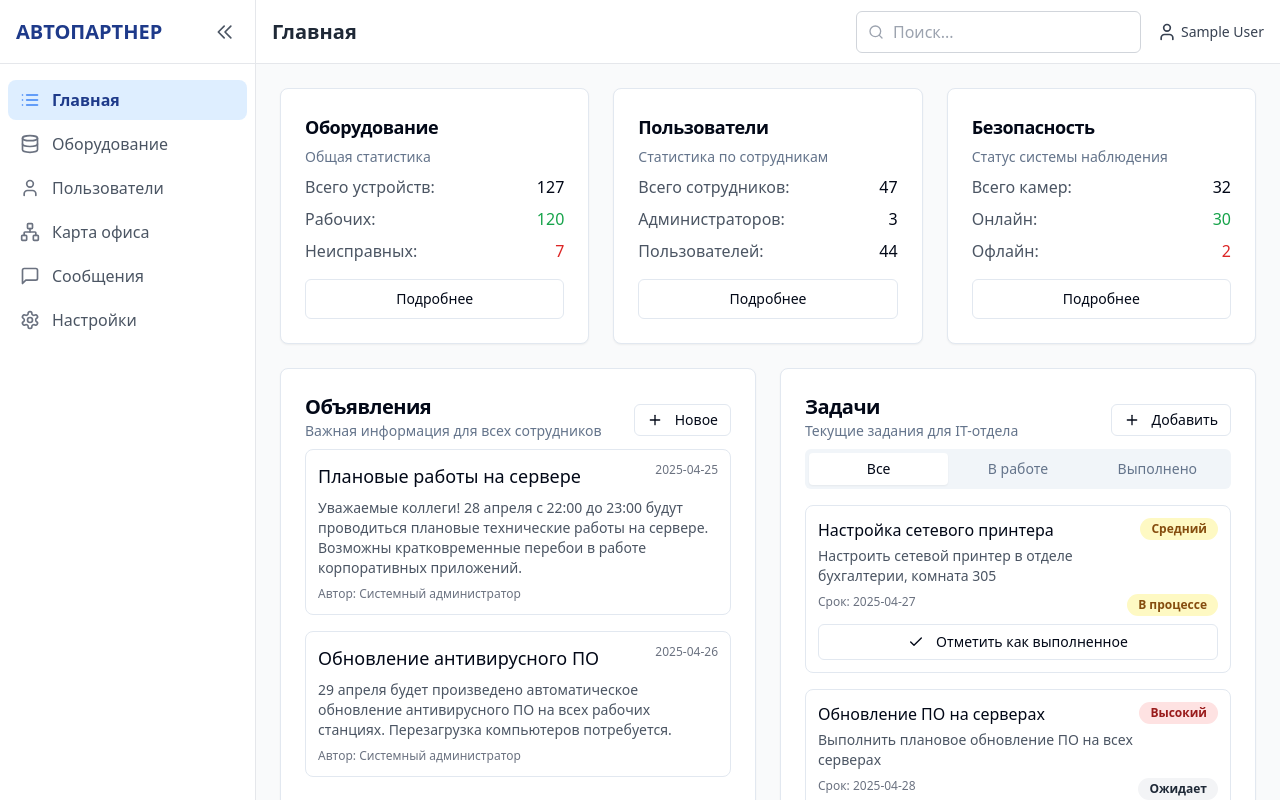
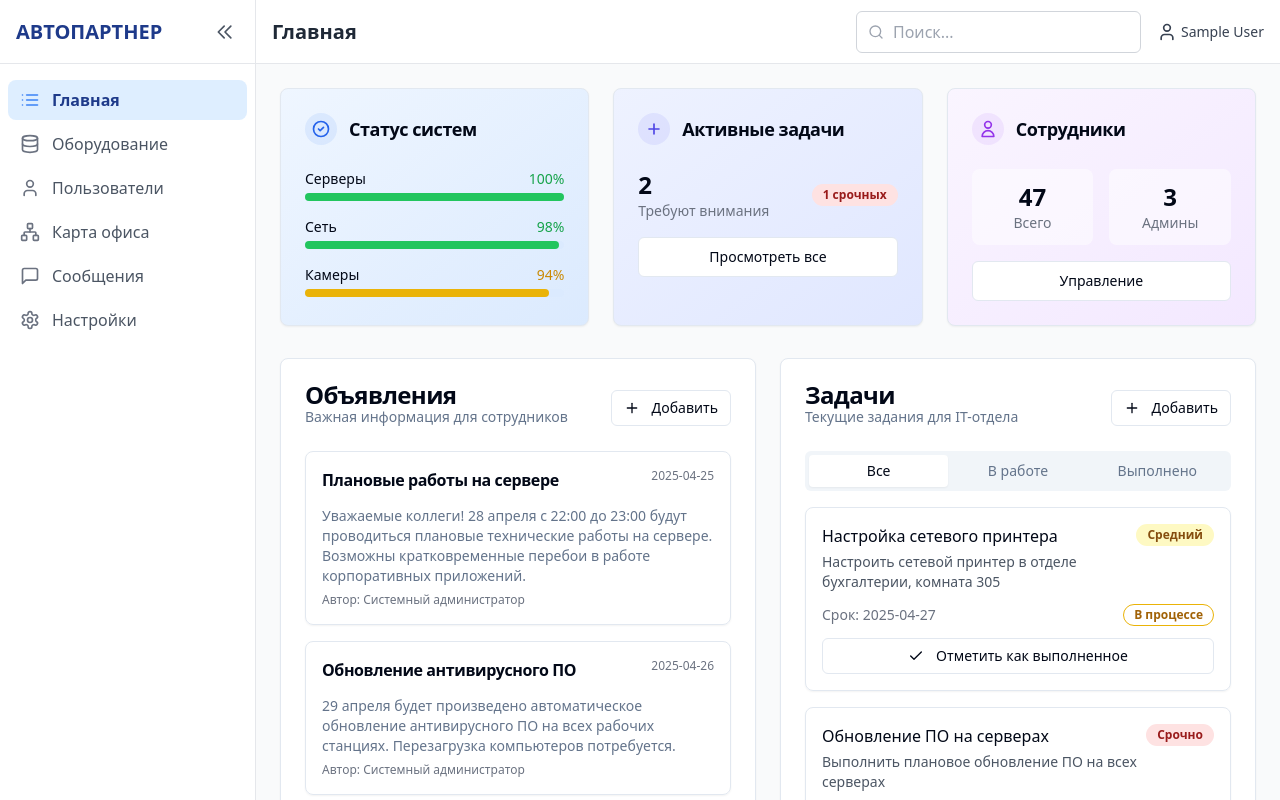
Before and after one commit to danilakuzin01/autopartner-infra-hub-24, a React (Vite) app: page /dashboard in a window 1280 px wide. Shown: the top 800 px of the page. Built offline with nearby package versions, Linux system fonts and the light colour scheme; sample sign-in values are in the browser's storage.

Commit message:
Refactor: Improve UI with card-based design

```diff
--- a/src/pages/Dashboard.tsx
+++ b/src/pages/Dashboard.tsx
@@ -1,4 +1,3 @@
-
 import React, { useState } from "react";
 import { Card, CardContent, CardDescription, CardHeader, CardTitle } from "@/components/ui/card";
 import { Button } from "@/components/ui/button";
@@ -76,130 +75,149 @@ const Dashboard = () => {
     },
   ]);
 
-  const priorityColors = {
-    low: "bg-blue-100 text-blue-800",
-    medium: "bg-yellow-100 text-yellow-800",
-    high: "bg-red-100 text-red-800",
-  };
-
-  const statusColors = {
-    pending: "bg-gray-100 text-gray-800",
-    "in-progress": "bg-yellow-100 text-yellow-800",
-    completed: "bg-green-100 text-green-800",
-  };
-
   return (
-    <div className="space-y-6">
-      <div className="grid gap-6 md:grid-cols-2 lg:grid-cols-3">
-        <Card>
-          <CardHeader className="pb-2">
-            <CardTitle className="text-lg">Оборудование</CardTitle>
-            <CardDescription>Общая статистика</CardDescription>
+    <div className="space-y-8">
+      <div className="grid gap-6 md:grid-cols-3">
+        <Card className="bg-gradient-to-br from-blue-50 to-blue-100 dark:from-blue-900/20 dark:to-blue-800/20">
+          <CardHeader>
+            <CardTitle className="flex items-center text-lg">
+              <div className="w-8 h-8 mr-3 rounded-full bg-blue-500/10 flex items-center justify-center">
+                <svg className="w-5 h-5 text-blue-600" fill="none" stroke="currentColor" viewBox="0 0 24 24">
+                  <path strokeLinecap="round" strokeLinejoin="round" strokeWidth={2} d="M9 12l2 2 4-4m6 2a9 9 0 11-18 0 9 9 0 0118 0z" />
+                </svg>
+              </div>
+              Статус систем
+            </CardTitle>
           </CardHeader>
           <CardContent>
-            <div className="space-y-2">
-              <div className="flex justify-between">
-                <span className="text-gray-600">Всего устройств:</span>
-                <span className="font-medium">127</span>
+            <div className="space-y-4">
+              <div>
+                <div className="flex justify-between mb-1">
+                  <span className="text-sm font-medium">Серверы</span>
+                  <span className="text-sm text-green-600">100%</span>
                 </div>
-              <div className="flex justify-between">
-                <span className="text-gray-600">Рабочих:</span>
-                <span className="font-medium text-green-600">120</span>
-              </div>
-              <div className="flex justify-between">
-                <span className="text-gray-600">Неисправных:</span>
-                <span className="font-medium text-red-600">7</span>
+                <div className="h-2 bg-blue-100 rounded-full">
+                  <div className="h-2 bg-green-500 rounded-full" style={{ width: '100%' }}></div>
                 </div>
               </div>
-            <Button variant="outline" className="w-full mt-4">Подробнее</Button>
+              <div>
+                <div className="flex justify-between mb-1">
+                  <span className="text-sm font-medium">Сеть</span>
+                  <span className="text-sm text-green-600">98%</span>
+                </div>
+                <div className="h-2 bg-blue-100 rounded-full">
+                  <div className="h-2 bg-green-500 rounded-full" style={{ width: '98%' }}></div>
+                </div>
+              </div>
+              <div>
+                <div className="flex justify-between mb-1">
+                  <span className="text-sm font-medium">Камеры</span>
+                  <span className="text-sm text-yellow-600">94%</span>
+                </div>
+                <div className="h-2 bg-blue-100 rounded-full">
+                  <div className="h-2 bg-yellow-500 rounded-full" style={{ width: '94%' }}></div>
+                </div>
+              </div>
+            </div>
           </CardContent>
         </Card>
 
-        <Card>
-          <CardHeader className="pb-2">
-            <CardTitle className="text-lg">Пользователи</CardTitle>
-            <CardDescription>Статистика по сотрудникам</CardDescription>
+        <Card className="bg-gradient-to-br from-indigo-50 to-indigo-100 dark:from-indigo-900/20 dark:to-indigo-800/20">
+          <CardHeader>
+            <CardTitle className="flex items-center text-lg">
+              <div className="w-8 h-8 mr-3 rounded-full bg-indigo-500/10 flex items-center justify-center">
+                <svg className="w-5 h-5 text-indigo-600" fill="none" stroke="currentColor" viewBox="0 0 24 24">
+                  <path strokeLinecap="round" strokeLinejoin="round" strokeWidth={2} d="M12 6v6m0 0v6m0-6h6m-6 0H6" />
+                </svg>
+              </div>
+              Активные задачи
+            </CardTitle>
           </CardHeader>
           <CardContent>
-            <div className="space-y-2">
-              <div className="flex justify-between">
-                <span className="text-gray-600">Всего сотрудников:</span>
-                <span className="font-medium">47</span>
+            <div className="space-y-4">
+              <div className="flex justify-between items-center">
+                <div>
+                  <p className="text-2xl font-bold">{tasks.filter(t => t.status !== 'completed').length}</p>
+                  <p className="text-sm text-gray-500">Требуют внимания</p>
                 </div>
-              <div className="flex justify-between">
-                <span className="text-gray-600">Администраторов:</span>
-                <span className="font-medium">3</span>
-              </div>
-              <div className="flex justify-between">
-                <span className="text-gray-600">Пользователей:</span>
-                <span className="font-medium">44</span>
+                <div className="flex gap-2">
+                  <Badge variant="destructive" className="bg-red-100 text-red-800 hover:bg-red-100">
+                    {tasks.filter(t => t.priority === 'high').length} срочных
+                  </Badge>
                 </div>
               </div>
-            <Button variant="outline" className="w-full mt-4">Подробнее</Button>
+              <Button variant="outline" className="w-full">Просмотреть все</Button>
+            </div>
           </CardContent>
         </Card>
 
-        <Card>
-          <CardHeader className="pb-2">
-            <CardTitle className="text-lg">Безопасность</CardTitle>
-            <CardDescription>Статус системы наблюдения</CardDescription>
+        <Card className="bg-gradient-to-br from-purple-50 to-purple-100 dark:from-purple-900/20 dark:to-purple-800/20">
+          <CardHeader>
+            <CardTitle className="flex items-center text-lg">
+              <div className="w-8 h-8 mr-3 rounded-full bg-purple-500/10 flex items-center justify-center">
+                <svg className="w-5 h-5 text-purple-600" fill="none" stroke="currentColor" viewBox="0 0 24 24">
+                  <path strokeLinecap="round" strokeLinejoin="round" strokeWidth={2} d="M16 7a4 4 0 11-8 0 4 4 0 018 0zM12 14a7 7 0 00-7 7h14a7 7 0 00-7-7z" />
+                </svg>
+              </div>
+              Сотрудники
+            </CardTitle>
           </CardHeader>
           <CardContent>
-            <div className="space-y-2">
-              <div className="flex justify-between">
-                <span className="text-gray-600">Всего камер:</span>
-                <span className="font-medium">32</span>
+            <div className="space-y-4">
+              <div className="grid grid-cols-2 gap-4">
+                <div className="bg-white/50 rounded-lg p-3 text-center">
+                  <p className="text-2xl font-bold">47</p>
+                  <p className="text-sm text-gray-500">Всего</p>
                 </div>
-              <div className="flex justify-between">
-                <span className="text-gray-600">Онлайн:</span>
-                <span className="font-medium text-green-600">30</span>
-              </div>
-              <div className="flex justify-between">
-                <span className="text-gray-600">Офлайн:</span>
-                <span className="font-medium text-red-600">2</span>
+                <div className="bg-white/50 rounded-lg p-3 text-center">
+                  <p className="text-2xl font-bold">3</p>
+                  <p className="text-sm text-gray-500">Админы</p>
                 </div>
               </div>
-            <Button variant="outline" className="w-full mt-4">Подробнее</Button>
+              <Button variant="outline" className="w-full">Управление</Button>
+            </div>
           </CardContent>
         </Card>
       </div>
 
       <div className="grid gap-6 md:grid-cols-2">
         <Card>
-          <CardHeader className="flex flex-row items-center justify-between pb-2">
+          <CardHeader className="flex flex-row items-center justify-between">
             <div>
-              <CardTitle className="text-xl">Объявления</CardTitle>
-              <CardDescription>Важная информация для всех сотрудников</CardDescription>
+              <CardTitle>Объявления</CardTitle>
+              <CardDescription>Важная информация для сотрудников</CardDescription>
             </div>
             {isAdmin && (
-              <Button size="sm" variant="outline" className="h-8">
+              <Button variant="outline" size="sm" className="ml-auto">
                 <Plus className="h-4 w-4 mr-1" />
-                Новое
+                Добавить
               </Button>
             )}
           </CardHeader>
           <CardContent className="space-y-4">
             {announcements.map((announcement) => (
-              <div key={announcement.id} className="border rounded-lg p-3 space-y-2">
-                <div className="flex justify-between items-start">
-                  <h3 className="font-medium text-lg">{announcement.title}</h3>
+              <Card key={announcement.id} className="bg-white/50">
+                <CardHeader className="p-4">
+                  <div className="flex justify-between items-start mb-2">
+                    <CardTitle className="text-base">{announcement.title}</CardTitle>
                     <span className="text-xs text-gray-500">{announcement.date}</span>
                   </div>
-                <p className="text-gray-600 text-sm">{announcement.content}</p>
-                <div className="text-xs text-gray-500">Автор: {announcement.author}</div>
-              </div>
+                  <CardDescription>{announcement.content}</CardDescription>
+                  <div className="text-xs text-gray-500 mt-2">Автор: {announcement.author}</div>
+                </CardHeader>
+              </Card>
             ))}
           </CardContent>
         </Card>
 
         <Card>
-          <CardHeader className="flex flex-row items-center justify-between pb-2">
+          <CardHeader className="flex flex-row items-center justify-between">
             <div>
-              <CardTitle className="text-xl">Задачи</CardTitle>
+              <CardTitle>Задачи</CardTitle>
               <CardDescription>Текущие задания для IT-отдела</CardDescription>
             </div>
             {isAdmin && (
-              <Button size="sm" variant="outline" className="h-8">
+              <Button variant="outline" size="sm" className="ml-auto">
                 <Plus className="h-4 w-4 mr-1" />
                 Добавить
               </Button>
@@ -207,103 +225,134 @@ const Dashboard = () => {
           </CardHeader>
           <CardContent>
             <Tabs defaultValue="all" className="w-full">
-              <TabsList className="grid w-full grid-cols-3">
+              <TabsList className="grid w-full grid-cols-3 mb-4">
                 <TabsTrigger value="all">Все</TabsTrigger>
-                <TabsTrigger value="pending">В работе</TabsTrigger>
+                <TabsTrigger value="active">В работе</TabsTrigger>
                 <TabsTrigger value="completed">Выполнено</TabsTrigger>
               </TabsList>
-              <TabsContent value="all" className="space-y-4 mt-4">
+
+              <TabsContent value="all" className="space-y-4">
                 {tasks.map((task) => (
-                  <div key={task.id} className="border rounded-lg p-3 space-y-2">
-                    <div className="flex justify-between items-start">
-                      <div className="space-y-1">
-                        <h3 className="font-medium">{task.title}</h3>
-                        <p className="text-sm text-gray-600">{task.description}</p>
+                  <Card key={task.id} className="bg-white/50">
+                    <CardContent className="p-4">
+                      <div className="flex justify-between items-start mb-2">
+                        <div>
+                          <h4 className="font-medium">{task.title}</h4>
+                          <p className="text-sm text-gray-600 mt-1">{task.description}</p>
                         </div>
-                      <Badge className={priorityColors[task.priority]}>
-                        {task.priority === "low" && "Низкий"}
-                        {task.priority === "medium" && "Средний"}
-                        {task.priority === "high" && "Высокий"}
+                        <Badge className={
+                          task.priority === "high" ? "bg-red-100 text-red-800" :
+                          task.priority === "medium" ? "bg-yellow-100 text-yellow-800" :
+                          "bg-blue-100 text-blue-800"
+                        }>
+                          {task.priority === "high" ? "Срочно" :
+                           task.priority === "medium" ? "Средний" :
+                           "Низкий"}
                         </Badge>
                       </div>
-                    <div className="flex justify-between text-xs text-gray-500">
-                      <span>Срок: {task.dueDate}</span>
-                      <Badge className={statusColors[task.status]}>
-                        {task.status === "pending" && "Ожидает"}
-                        {task.status === "in-progress" && "В процессе"}
-                        {task.status === "completed" && (
+                      <div className="flex justify-between items-center mt-3">
+                        <span className="text-sm text-gray-500">Срок: {task.dueDate}</span>
+                        <Badge variant="outline" className={
+                          task.status === "completed" ? "border-green-500 text-green-700" :
+                          task.status === "in-progress" ? "border-yellow-500 text-yellow-700" :
+                          "border-gray-500 text-gray-700"
+                        }>
+                          {task.status === "completed" ? (
                             <span className="flex items-center">
                               <Check className="h-3 w-3 mr-1" />
                               Выполнено
                             </span>
-                        )}
+                          ) : task.status === "in-progress" ? "В процессе" : "Ожидает"}
                         </Badge>
                       </div>
                       {isAdmin && task.status !== "completed" && (
-                      <Button size="sm" variant="outline" className="w-full mt-1">
+                        <Button size="sm" variant="outline" className="w-full mt-3">
                           <Check className="h-4 w-4 mr-1" />
                           Отметить как выполненное
                         </Button>
                       )}
-                  </div>
+                    </CardContent>
+                  </Card>
                 ))}
               </TabsContent>
-              <TabsContent value="pending" className="space-y-4 mt-4">
-                {tasks
-                  .filter((task) => task.status !== "completed")
-                  .map((task) => (
-                    <div key={task.id} className="border rounded-lg p-3 space-y-2">
-                      <div className="flex justify-between items-start">
-                        <div className="space-y-1">
-                          <h3 className="font-medium">{task.title}</h3>
-                          <p className="text-sm text-gray-600">{task.description}</p>
+
+              <TabsContent value="active" className="space-y-4">
+                {tasks.filter(t => t.status !== "completed").map((task) => (
+                  <Card key={task.id} className="bg-white/50">
+                    <CardContent className="p-4">
+                      <div className="flex justify-between items-start mb-2">
+                        <div>
+                          <h4 className="font-medium">{task.title}</h4>
+                          <p className="text-sm text-gray-600 mt-1">{task.description}</p>
                         </div>
-                        <Badge className={priorityColors[task.priority]}>
-                          {task.priority === "low" && "Низкий"}
-                          {task.priority === "medium" && "Средний"}
-                          {task.priority === "high" && "Высокий"}
+                        <Badge className={
+                          task.priority === "high" ? "bg-red-100 text-red-800" :
+                          task.priority === "medium" ? "bg-yellow-100 text-yellow-800" :
+                          "bg-blue-100 text-blue-800"
+                        }>
+                          {task.priority === "high" ? "Срочно" :
+                           task.priority === "medium" ? "Средний" :
+                           "Низкий"}
                         </Badge>
                       </div>
-                      <div className="flex justify-between text-xs text-gray-500">
-                        <span>Срок: {task.dueDate}</span>
-                        <Badge className={statusColors[task.status]}>
-                          {task.status === "pending" && "Ожидает"}
-                          {task.status === "in-progress" && "В процессе"}
+                      <div className="flex justify-between items-center mt-3">
+                        <span className="text-sm text-gray-500">Срок: {task.dueDate}</span>
+                        <Badge variant="outline" className={
+                          task.status === "completed" ? "border-green-500 text-green-700" :
+                          task.status === "in-progress" ? "border-yellow-500 text-yellow-700" :
+                          "border-gray-500 text-gray-700"
+                        }>
+                          {task.status === "completed" ? (
+                            <span className="flex items-center">
+                              <Check className="h-3 w-3 mr-1" />
+                              Выполнено
+                            </span>
+                          ) : task.status === "in-progress" ? "В процессе" : "Ожидает"}
                         </Badge>
                       </div>
-                      {isAdmin && (
-                        <Button size="sm" variant="outline" className="w-full mt-1">
+                      {isAdmin && task.status !== "completed" && (
+                        <Button size="sm" variant="outline" className="w-full mt-3">
                           <Check className="h-4 w-4 mr-1" />
                           Отметить как выполненное
                         </Button>
                       )}
-                    </div>
+                    </CardContent>
+                  </Card>
                 ))}
               </TabsContent>
-              <TabsContent value="completed" className="space-y-4 mt-4">
-                {tasks
-                  .filter((task) => task.status === "completed")
-                  .map((task) => (
-                    <div key={task.id} className="border rounded-lg p-3 space-y-2">
-                      <div className="flex justify-between items-start">
-                        <div className="space-y-1">
-                          <h3 className="font-medium">{task.title}</h3>
-                          <p className="text-sm text-gray-600">{task.description}</p>
+
+              <TabsContent value="completed" className="space-y-4">
+                {tasks.filter(t => t.status === "completed").map((task) => (
+                  <Card key={task.id} className="bg-white/50">
+                    <CardContent className="p-4">
+                      <div className="flex justify-between items-start mb-2">
+                        <div>
+                          <h4 className="font-medium">{task.title}</h4>
+                          <p className="text-sm text-gray-600 mt-1">{task.description}</p>
                         </div>
-                        <Badge className={priorityColors[task.priority]}>
-                          {task.priority === "low" && "Низкий"}
-                          {task.priority === "medium" && "Средний"}
-                          {task.priority === "high" && "Высокий"}
+                        <Badge className={
+                          task.priority === "high" ? "bg-red-100 text-red-800" :
+                          task.priority === "medium" ? "bg-yellow-100 text-yellow-800" :
+                          "bg-blue-100 text-blue-800"
+                        }>
+                          {task.priority === "high" ? "Срочно" :
+                           task.priority === "medium" ? "Средний" :
+                           "Низкий"}
                         </Badge>
                       </div>
-                      <div className="flex justify-between text-xs text-gray-500">
-                        <span>Срок: {task.dueDate}</span>
-                        <Badge className={statusColors[task.status]}>
+                      <div className="flex justify-between items-center mt-3">
+                        <span className="text-sm text-gray-500">Срок: {task.dueDate}</span>
+                        <Badge variant="outline" className={
+                          task.status === "completed" ? "border-green-500 text-green-700" :
+                          task.status === "in-progress" ? "border-yellow-500 text-yellow-700" :
+                          "border-gray-500 text-gray-700"
+                        }>
                           <Check className="h-3 w-3 mr-1" />
                           Выполнено
                         </Badge>
                       </div>
-                    </div>
+                    </CardContent>
+                  </Card>
                 ))}
               </TabsContent>
             </Tabs>
```
Lines whose indentation alone changed are shown as unchanged.
